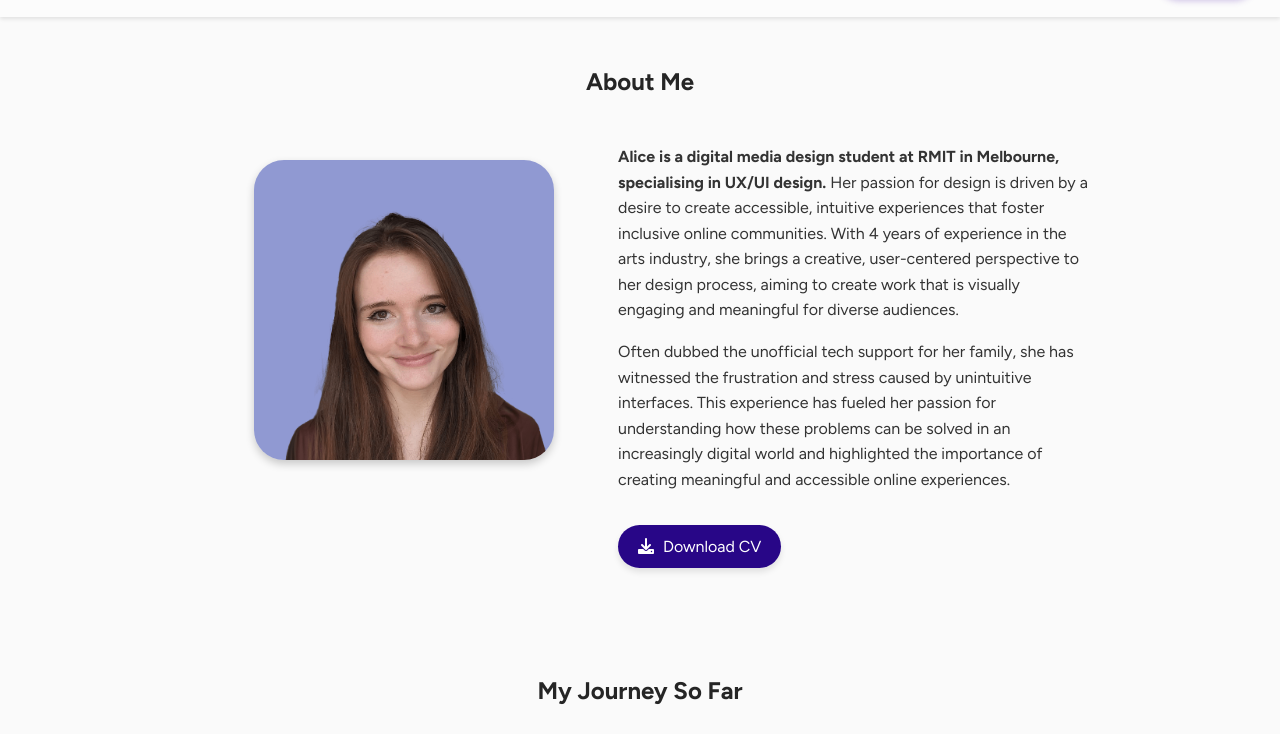
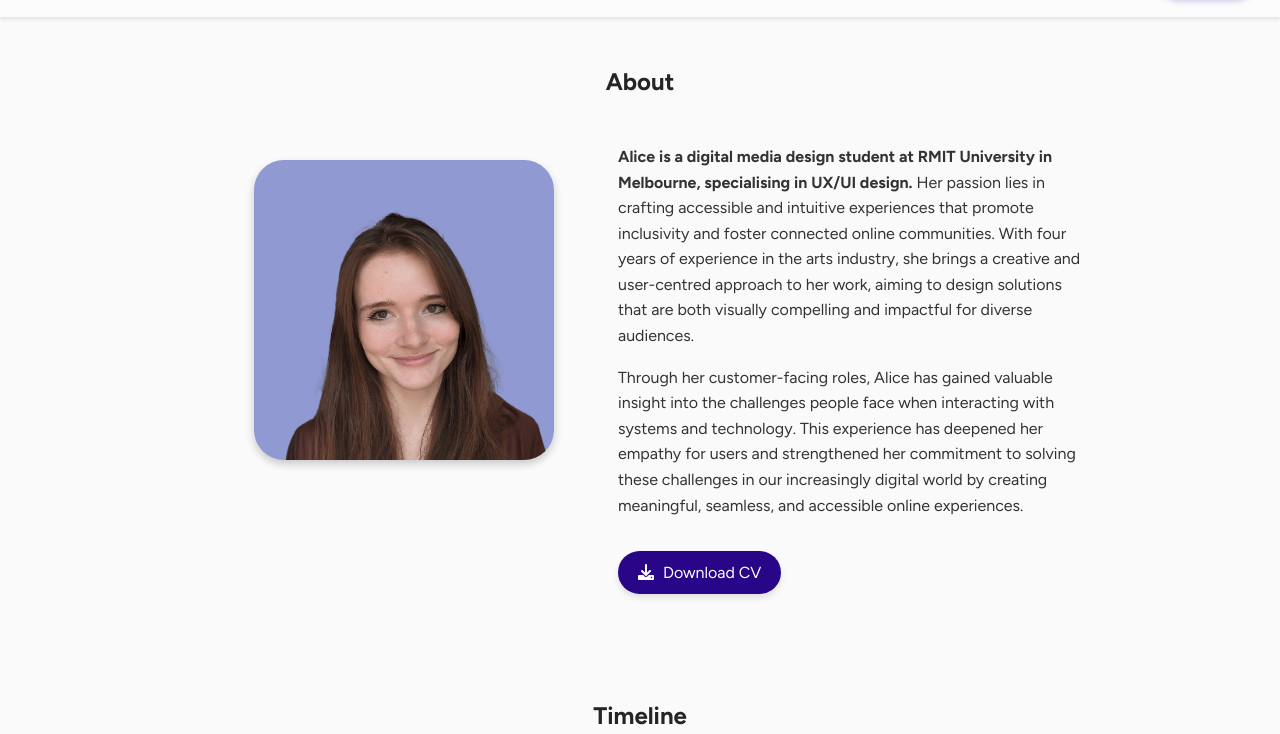
Before and after one commit to w0nd3rland-23/portfolio, a plain HTML site: page about.html in a window 1280 px wide. Shown: the part 65-799 px from the top of the page. Drawn offline with Linux system fonts and the light colour scheme.

Commit message:
Add files via upload

```diff
--- a/about.html
+++ b/about.html
@@ -38,11 +38,12 @@
 
     <!-- About Section -->
     <section class="about">
-        <h2>About Me</h2>
+        <h2>About</h2>
         <div class="about-content">
             <img src="img/headshot1.png" alt="Alice Beyer Profile Picture" class="headshot-image-about">
             <div class="about-text">
-                <p> <strong>Alice is a digital media design student at RMIT in Melbourne, specialising in UX/UI design.</strong> Her passion for design is driven by a desire to create accessible, intuitive experiences that foster inclusive online communities. With 4 years of experience in the arts industry, she brings a creative, user-centered perspective to her design process, aiming to create work that is visually engaging and meaningful for diverse audiences. </p> <p> Often dubbed the unofficial tech support for her family, she has witnessed the frustration and stress caused by unintuitive interfaces. This experience has fueled her passion for understanding how these problems can be solved in an increasingly digital world and highlighted the importance of creating meaningful and accessible online experiences. </p>
+                <p> <strong>Alice is a digital media design student at RMIT University in Melbourne, specialising in UX/UI design. </strong> Her passion lies in crafting accessible and intuitive experiences that promote inclusivity and foster connected online communities. With four years of experience in the arts industry, she brings a creative and user-centred approach to her work, aiming to design solutions that are both visually compelling and impactful for diverse audiences.
+                   </p><p>Through her customer-facing roles, Alice has gained valuable insight into the challenges people face when interacting with systems and technology. This experience has deepened her empathy for users and strengthened her commitment to solving these challenges in our increasingly digital world by creating meaningful, seamless, and accessible online experiences.</p>
                 <p>
                     <br>
                     <a href="cv/Alice Beyer CV.pdf" class="btn" download>
@@ -56,7 +57,7 @@
 
     <!-- Timeline Section -->
     <section class="timeline">
-        <h2>My Journey So Far</h2>
+        <h2>Timeline</h2>
         <ul>
             <li><strong>2023 — Present:</strong> Gallery Assistant at the Museum of Australian Photography</li>
             <li><strong>2022 — 2025:</strong> Bachelor of Design (Digital Media) at RMIT</li>
```
